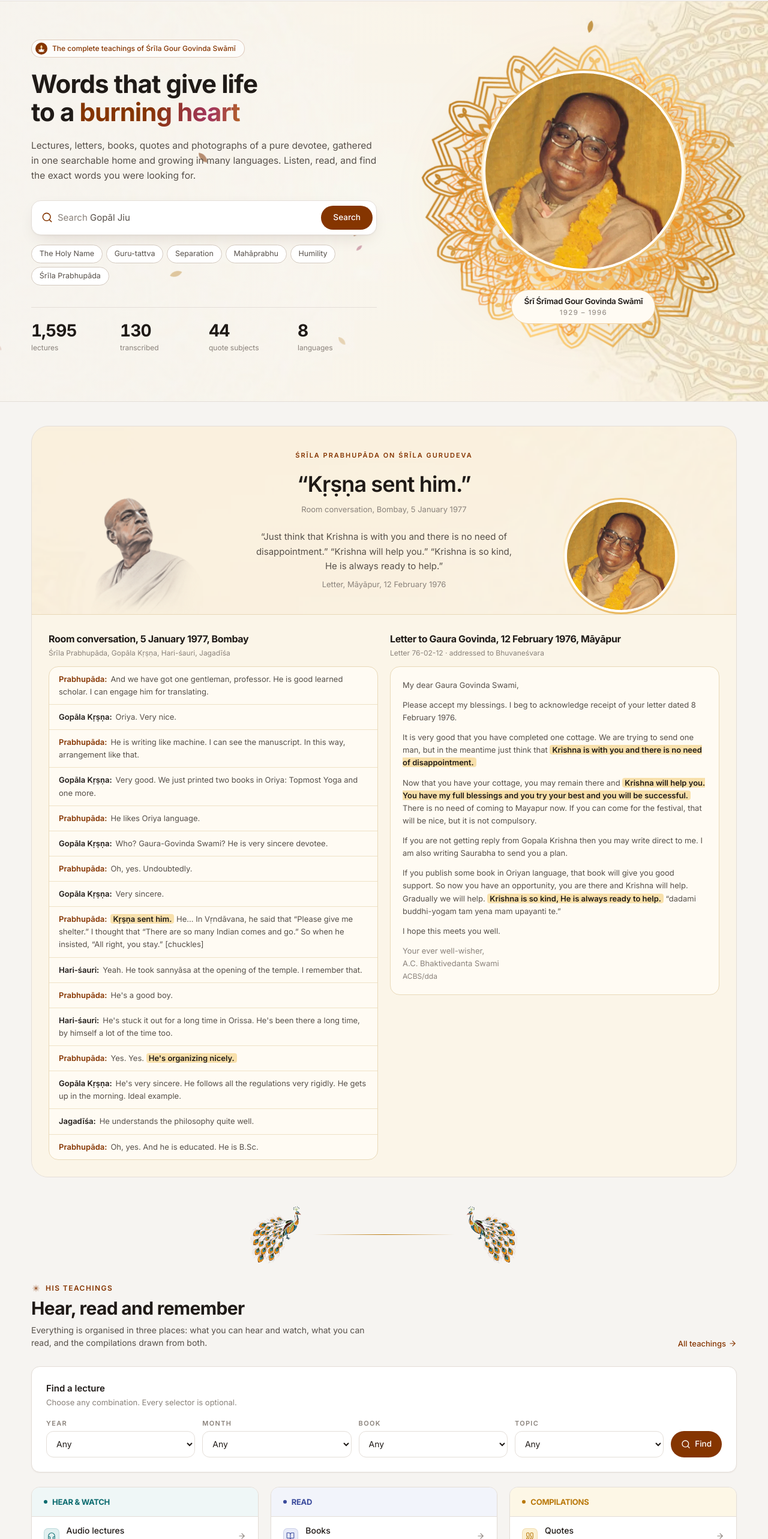
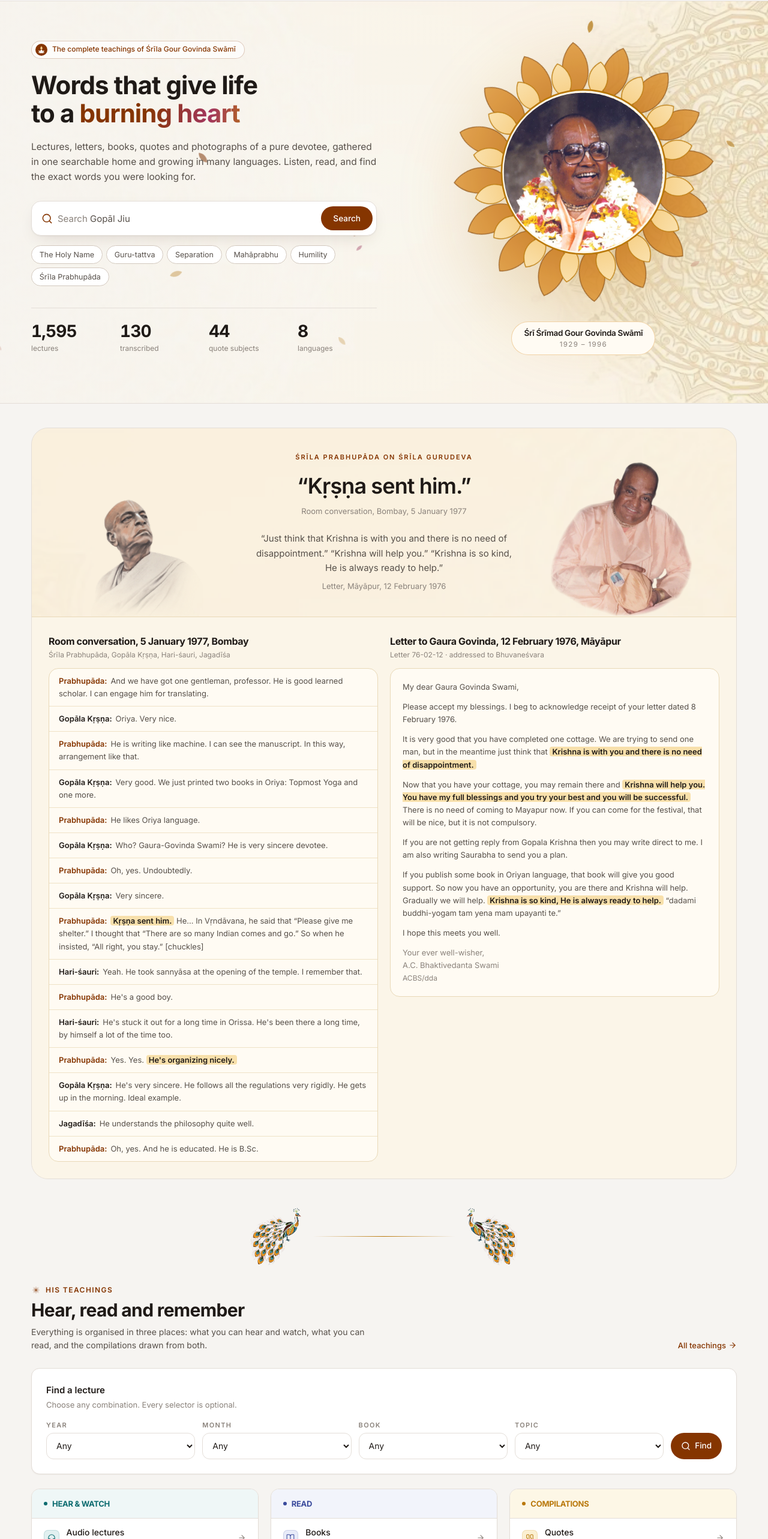
Before and after one commit to brjunction/acharyapriyavigraha_project, a Next.js app: page / in a window 1280 px wide. Shown: the part 60-2626 px from the top of the page at 60% size. Built offline with nearby package versions, Linux system fonts and the light colour scheme; a web font is replaced by a local one.

Commit message:
Lotus-petal animated frame for hero and menu portrait, speaking photo; cut-out unframed in blessing section; scroll progress line and staggered reveals
Co-Authored-By: Claude Sonnet 5.5 <noreply@anthropic.com>
Claude-Session: https://claude.ai/code/session_01M9BBQeXddFLEpid5KwEKJu

```diff
--- a/src/app/(site)/page.tsx
+++ b/src/app/(site)/page.tsx
@@ -115,7 +115,7 @@ export default function Home() {
         <Toran className="absolute inset-x-0 top-0 text-saffron/50" />
         <Container>
           <Head kicker="The archive" title="Everything he left us, in one place" action={{ href: "/teachings", label: "All teachings" }} />
-          <div className="grid gap-4 sm:grid-cols-2 lg:auto-rows-[158px] lg:grid-cols-4">
+          <div className="stagger grid gap-4 sm:grid-cols-2 lg:auto-rows-[158px] lg:grid-cols-4">
             <Bento acc="teal" href="/teachings/audio" icon={Headphones} title="Audio lectures" desc="Search by year, place, verse and topic." count={`${STATS.lectures.toLocaleString()} lectures`} className="min-h-[220px] sm:col-span-2 lg:row-span-2">
               <div className="mt-5 hidden h-16 items-center gap-[3px] sm:flex">{Array.from({ length: 48 }, (_, i) => <span key={i} className="w-[3px] rounded-full bg-white/50" style={{ height: Math.round(10 + Math.abs(Math.sin(i * 0.6) * 24 + Math.sin(i * 0.2) * 12)) }} />)}</div>
             </Bento>
--- a/src/app/globals.css
+++ b/src/app/globals.css
@@ -238,3 +238,17 @@ h1, h2, h3, h4 { font-family: var(--font-sans); font-weight: 650; letter-spacing
 
 @keyframes fadeUp { from { opacity: 0; transform: translateY(14px); } to { opacity: 1; transform: none; } }
 @keyframes grow { from { transform: scaleX(0); } to { transform: scaleX(1); } }
+
+/* Lotus frame */
+.lotus-a { transform-origin: 0 0; animation: spin 140s linear infinite, breathe 7s ease-in-out infinite; }
+.lotus-b { transform-origin: 0 0; animation: spin 100s linear infinite reverse, breathe 7s ease-in-out infinite -3.5s; }
+@keyframes breathe { 0%,100% { opacity: .92; } 50% { opacity: 1; } }
+
+/* Scroll life */
+.scroll-progress { position: fixed; inset: 0 0 auto 0; height: 2px; z-index: 120; transform-origin: 0 50%; transform: scaleX(var(--prog, 0)); background: linear-gradient(90deg, var(--gold), var(--saffron), var(--rose-d, #a3365e)); pointer-events: none; }
+.js-reveal .stagger > * { opacity: 0; transform: translateY(16px); transition: opacity .7s ease, transform .7s cubic-bezier(.2,.7,.2,1); }
+.js-reveal .reveal.in .stagger > *, .js-reveal .stagger.in > * { opacity: 1; transform: none; }
+.stagger > *:nth-child(2) { transition-delay: .08s; } .stagger > *:nth-child(3) { transition-delay: .16s; } .stagger > *:nth-child(4) { transition-delay: .24s; }
+.stagger > *:nth-child(5) { transition-delay: .32s; } .stagger > *:nth-child(6) { transition-delay: .4s; } .stagger > *:nth-child(n+7) { transition-delay: .48s; }
+.parallax-spin { transform: translate(-50%, -50%) rotate(calc(var(--sy, 0) * 0.04deg)); }
+@media (prefers-reduced-motion: reduce) { .lotus-a, .lotus-b { animation: none; } .js-reveal .stagger > * { opacity: 1; transform: none; } }
--- a/src/components/header.tsx
+++ b/src/components/header.tsx
@@ -5,7 +5,7 @@ import { useEffect, useRef, useState } from "react";
 import { createPortal } from "react-dom";
 import { ChevronDown, ChevronRight, ChevronLeft, Search, SlidersHorizontal, Menu, X, ArrowRight } from "lucide-react";
 import { MENUS, ACCENT, type NavMenu } from "@/lib/nav";
-import { LogoMark, Rosette, PortraitFrame } from "./motifs";
+import { LogoMark, Rosette, LotusFrame } from "./motifs";
 import { usePrefs } from "./providers";
 import { SettingsPanel } from "./settings";
 import { Img } from "./img";
@@ -62,7 +62,7 @@ function MegaPanel({ menu, onNavigate, onPin }: { menu: NavMenu; onNavigate: ()
         <aside className="relative flex flex-col overflow-hidden p-4 text-white" style={{ background: "linear-gradient(165deg, var(--acc), color-mix(in srgb, var(--acc) 55%, #000))" }}>
           <Rosette className="spin-slow pointer-events-none absolute -bottom-20 -right-20 h-56 w-56 text-white/[0.16]" />
           {menu.feature?.image ? (
-            <PortraitFrame photo className="mb-2.5 w-[92px]" src={menu.feature.image} alt={menu.feature.title} />
+            <LotusFrame className="mb-1 w-[128px]" src={menu.feature.image} alt={menu.feature.title} />
           ) : (
             <span className="relative mb-2.5 flex h-9 w-9 items-center justify-center rounded-xl bg-white/15 backdrop-blur"><I size={18} strokeWidth={1.7} /></span>
           )}
--- a/src/components/home-client.tsx
+++ b/src/components/home-client.tsx
@@ -6,7 +6,7 @@ import { ArrowRight, Search, Play, Pause, ChevronLeft, ChevronRight, Headphones,
 import { CONVERSATION, LETTER } from "@/lib/prabhupada";
 import { DIARY, IMG, LANGUAGES, QUOTE_OF_DAY, TIMELINE } from "@/lib/data";
 import { Img } from "./img";
-import { CutOut, PortraitFrame, Orn, Padma, PaisleyField, Petals, Rosette, LogoMark } from "./motifs";
+import { CutOut, LotusFrame, Orn, Padma, PaisleyField, Petals, Rosette, LogoMark } from "./motifs";
 import { usePrefs } from "./providers";
 import { Backdrop } from "./backdrop";
 
@@ -91,10 +91,8 @@ export function Hero() {
         {/* Portrait stage */}
         <div ref={box} className="relative mx-auto w-full max-w-[460px] [--px:0] [--py:0]">
           <div className="absolute inset-0 -m-6 rounded-full bg-[radial-gradient(closest-side,color-mix(in_srgb,var(--gold)_38%,transparent),transparent)] blur-2xl" />
-          <Orn src="mandala-gold" className="spin-slow absolute left-1/2 top-1/2 h-[118%] w-[118%] max-w-none -translate-x-1/2 -translate-y-1/2 opacity-90" />
-          <Orn src="mandala-saffron" className="absolute left-1/2 top-1/2 h-[104%] w-[104%] max-w-none -translate-x-1/2 -translate-y-1/2 opacity-70 [animation:spin_90s_linear_infinite_reverse]" />
           <div className="relative transition-transform duration-300 ease-out" style={{ transform: "translate3d(calc(var(--px) * -8px), calc(var(--py) * -6px), 0)" }}>
-            <PortraitFrame photo src="/photos/gurudeva-portrait.webp" className="mx-auto w-[74%]" />
+            <LotusFrame src="/photos/gurudeva-speaking.webp" alt="Śrīla Gour Govinda Swāmī" className="mx-auto w-[96%]" />
           </div>
           <div className="relative mx-auto mt-7 w-fit rounded-full border border-[#e8b872]/60 bg-[#fffbf3] px-5 py-2 text-center">
             <p className="text-[13.5px] font-semibold tracking-tight text-ink">Śrī Śrīmad Gour Govinda Swāmī</p>
@@ -319,7 +317,7 @@ export function Blessing() {
           <p className="mt-2 text-[13px] text-ink-3">Letter, Māyāpur, 12 February 1976</p>
         </div>
         <div className="order-3 self-end">
-          <PortraitFrame photo src="/photos/gurudeva-portrait.webp" className="mx-auto w-[56%] max-w-[210px] lg:w-[64%]" />
+          <CutOut src="/legacy/gurudeva.webp" alt="Śrīla Gour Govinda Swāmī" fade={0} className="mx-auto w-[62%] max-w-[250px] lg:w-[78%]" />
         </div>
       </div>
       <div className="relative grid gap-5 border-t border-[#e9d9b8] bg-[#fbf5e8] p-4 sm:p-7 lg:grid-cols-2">
--- a/src/components/motifs.tsx
+++ b/src/components/motifs.tsx
@@ -234,3 +234,29 @@ export function CutOut({ src, alt, className = "", fade = 12 }: { src: string; a
     <img src={src} alt={alt} className={className} style={{ WebkitMaskImage: m, maskImage: m }} />
   );
 }
+
+/** A portrait set in a circle of lotus petals: two rings of petals turn slowly in opposite directions. */
+export function LotusFrame({ src, alt, className = "" }: { src: string; alt: string; className?: string }) {
+  const petal = (r0: number, L: number, w: number) => `M0,${-r0} C${w},${-(r0 + L * 0.3)} ${w * 0.7},${-(r0 + L * 0.8)} 0,${-(r0 + L)} C${-w * 0.7},${-(r0 + L * 0.8)} ${-w},${-(r0 + L * 0.3)} 0,${-r0} Z`;
+  const ring = (n: number, r0: number, L: number, w: number, off: number) => Array.from({ length: n }, (_, i) => ({ d: petal(r0, L, w), a: off + (360 / n) * i }));
+  const outer = ring(16, 58, 40, 15, 0);
+  const inner = ring(16, 58, 26, 11, 11.25);
+  return (
+    <div className={`relative aspect-square ${className}`}>
+      <svg viewBox="-100 -100 200 200" className="absolute inset-0 h-full w-full overflow-visible" aria-hidden>
+        <defs>
+          <linearGradient id="lf-o" x1="0" y1="-1" x2="0" y2="1"><stop offset="0" stopColor="#f0b24a" /><stop offset="1" stopColor="#c9761a" /></linearGradient>
+          <linearGradient id="lf-i" x1="0" y1="-1" x2="0" y2="1"><stop offset="0" stopColor="#fff3d2" /><stop offset="1" stopColor="#f6cf86" /></linearGradient>
+        </defs>
+        <g className="lotus-a">{outer.map((p, i) => <path key={i} d={p.d} transform={`rotate(${p.a})`} fill="url(#lf-o)" stroke="#8a4a08" strokeWidth=".6" opacity=".92" />)}</g>
+        <g className="lotus-b">{inner.map((p, i) => <path key={i} d={p.d} transform={`rotate(${p.a})`} fill="url(#lf-i)" stroke="#b9780a" strokeWidth=".6" />)}</g>
+        <circle r="62" fill="#fff8e8" stroke="#b9780a" strokeWidth="1.2" />
+        <circle r="59.5" fill="none" stroke="#e9b85f" strokeWidth=".8" strokeDasharray="1.4 2.2" />
+      </svg>
+      <span className="absolute left-1/2 top-1/2 block h-[60%] w-[60%] -translate-x-1/2 -translate-y-1/2 overflow-hidden rounded-full">
+        {/* eslint-disable-next-line @next/next/no-img-element */}
+        <img src={src} alt={alt} className="h-full w-full object-cover" />
+      </span>
+    </div>
+  );
+}
--- a/src/components/providers.tsx
+++ b/src/components/providers.tsx
@@ -58,10 +58,22 @@ export function Providers({ children }: { children: React.ReactNode }) {
     if (matchMedia("(prefers-reduced-motion: reduce)").matches) return;
     document.documentElement.classList.add("js-reveal");
     const io = new IntersectionObserver((es) => es.forEach((e) => { if (e.isIntersecting) { e.target.classList.add("in"); io.unobserve(e.target); } }), { rootMargin: "0px 0px -6% 0px" });
-    const scan = () => document.querySelectorAll(".reveal:not(.in)").forEach((el) => io.observe(el));
+    const scan = () => document.querySelectorAll(".reveal:not(.in), .stagger:not(.in)").forEach((el) => io.observe(el));
     scan();
     const mo = new MutationObserver(scan); mo.observe(document.body, { childList: true, subtree: true });
     return () => { io.disconnect(); mo.disconnect(); };
+  }, []);
+
+  // Scroll progress line and a slow parallax variable
+  useEffect(() => {
+    const bar = document.createElement("div"); bar.className = "scroll-progress"; bar.setAttribute("aria-hidden", "true"); document.body.appendChild(bar);
+    let raf = 0;
+    const on = () => { cancelAnimationFrame(raf); raf = requestAnimationFrame(() => {
+      const h = document.documentElement; const y = window.scrollY; const max = h.scrollHeight - window.innerHeight;
+      h.style.setProperty("--prog", String(max > 0 ? Math.min(1, y / max) : 0)); h.style.setProperty("--sy", String(y));
+    }); };
+    on(); window.addEventListener("scroll", on, { passive: true });
+    return () => { window.removeEventListener("scroll", on); cancelAnimationFrame(raf); bar.remove(); };
   }, []);
 
   const set = useCallback(<K extends keyof Prefs>(k: K, v: Prefs[K]) => setPrefs((p) => ({ ...p, [k]: v })), []);
--- a/src/components/teachings-organiser.tsx
+++ b/src/components/teachings-organiser.tsx
@@ -44,7 +44,7 @@ export function TeachingsOrganiser() {
           <button onClick={go} className="btn btn-primary !h-11 justify-center"><Search size={16} />Find</button>
         </div>
       </div>
-      <div className="mt-6 grid gap-5 lg:grid-cols-3">
+      <div className="stagger mt-6 grid gap-5 lg:grid-cols-3">
         {menu.groups.map((g, i) => (
           <section key={g.title} className={`${tone[i % 3]} card overflow-hidden`}>
             <h3 className="flex items-center gap-2 border-b border-line bg-[var(--acc-tint)] px-5 py-3.5 text-[13px] font-semibold uppercase tracking-[0.1em] text-[var(--acc)]"><span className="h-1.5 w-1.5 rounded-full bg-[var(--acc)]" />{g.title}</h3>
--- a/src/lib/nav.ts
+++ b/src/lib/nav.ts
@@ -23,7 +23,7 @@ export const MENUS: NavMenu[] = [
   {
     key: "gurudeva", label: "Śrīla Gurudeva", href: "/gurudeva", icon: Flower2, allLabel: "Overview",
     intro: "His life, his diaries, his lineage, his disciples and his mission.",
-    feature: { title: "Śrī Śrīmad Gour Govinda Swāmī", text: "A dear disciple of Śrīla Prabhupāda, born in 1929 near Purī into a family devoted to Śrī Gopāl Jiu.", image: "/photos/gurudeva-portrait.webp", href: "/gurudeva", cta: "Overview" },
+    feature: { title: "Śrī Śrīmad Gour Govinda Swāmī", text: "A dear disciple of Śrīla Prabhupāda, born in 1929 near Purī into a family devoted to Śrī Gopāl Jiu.", image: "/photos/gurudeva-speaking.webp", href: "/gurudeva", cta: "Overview" },
     groups: [
       g("His life", [
         l("/gurudeva/who-is-srila-gurudeva", "Who is Śrīla Gurudeva", "Krishna sent him · a brief life story", UserRound),
```
Also changed, not shown: public/photos/gurudeva-speaking.webp (added).
